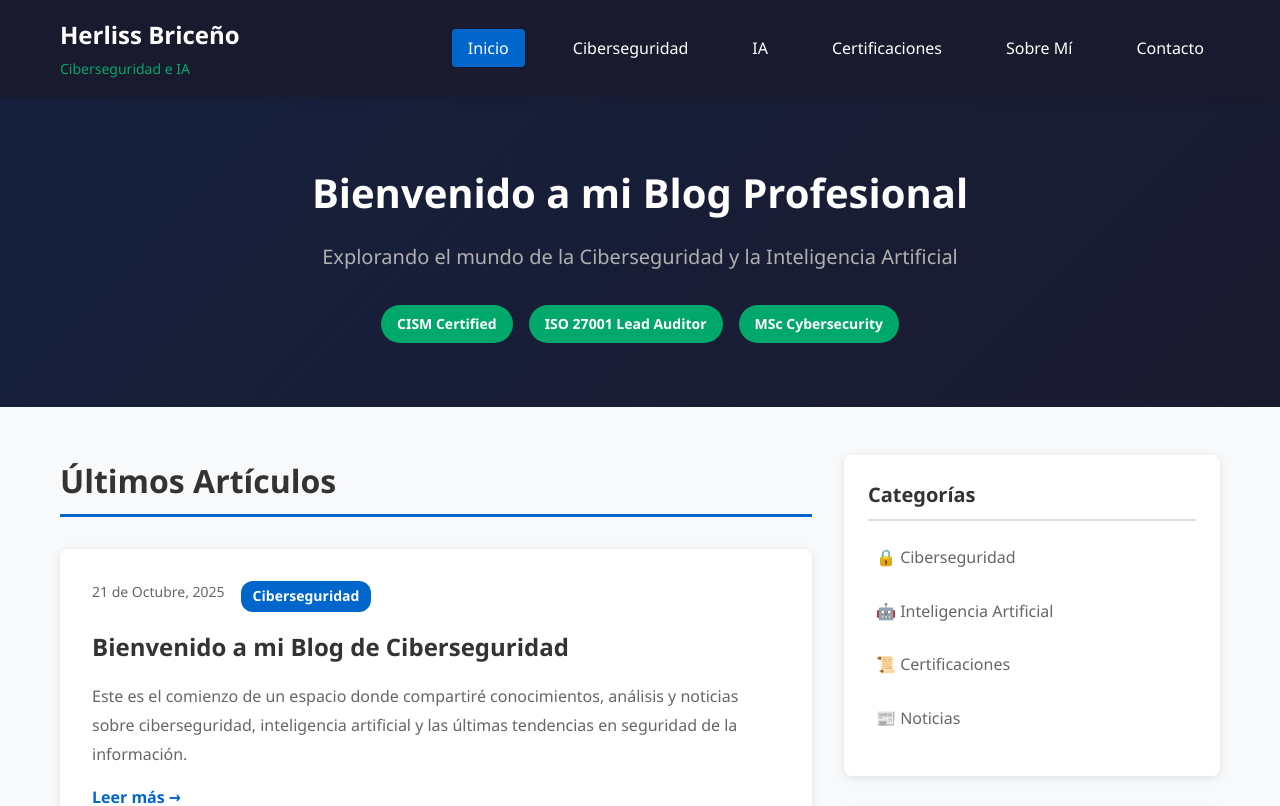
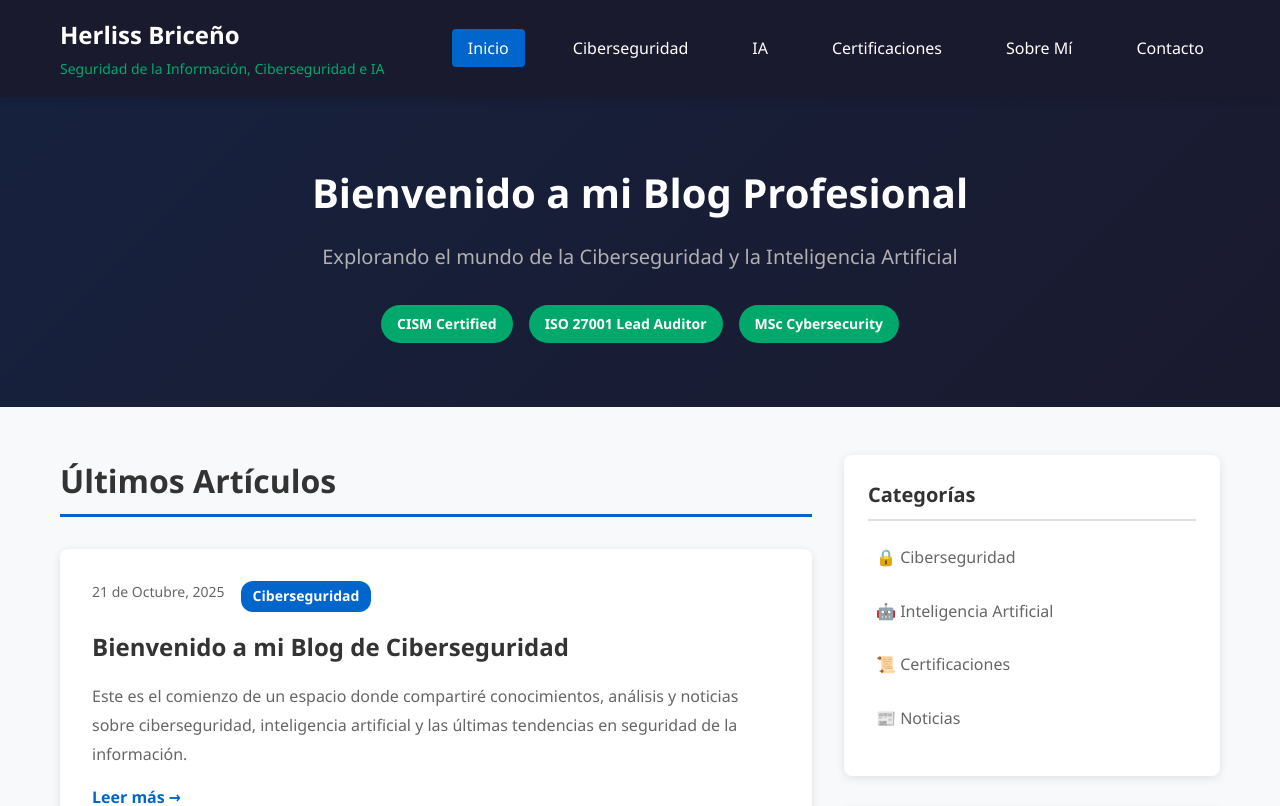
Before and after one commit to Herliss/herliss.github.io, a plain HTML site: page index.html in a window 1280 px wide. Shown: the top 806 px of the page. Drawn offline with Linux system fonts and the light colour scheme.

Commit message:
update: modificar index.html

```diff
--- a/index.html
+++ b/index.html
@@ -50,7 +50,7 @@
                 <div class="nav-brand">
                     <a href="/" aria-label="Inicio">
                         <h1>Herliss Briceño</h1>
-                        <p class="tagline">Ciberseguridad e IA</p>
+                        <p class="tagline">Seguridad de la Información, Ciberseguridad e IA</p>
                     </a>
                 </div>
                 <ul class="nav-menu" role="navigation">
```
